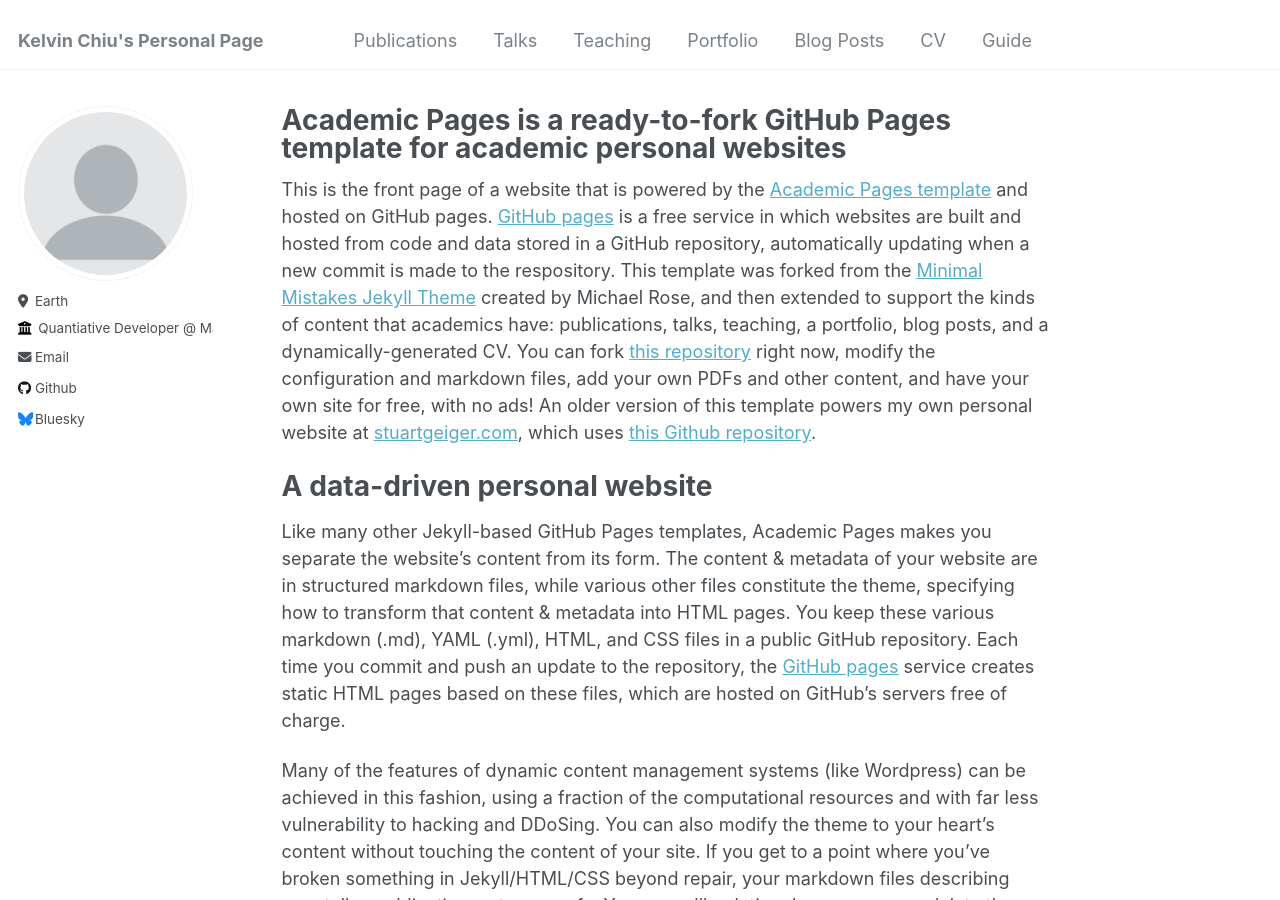
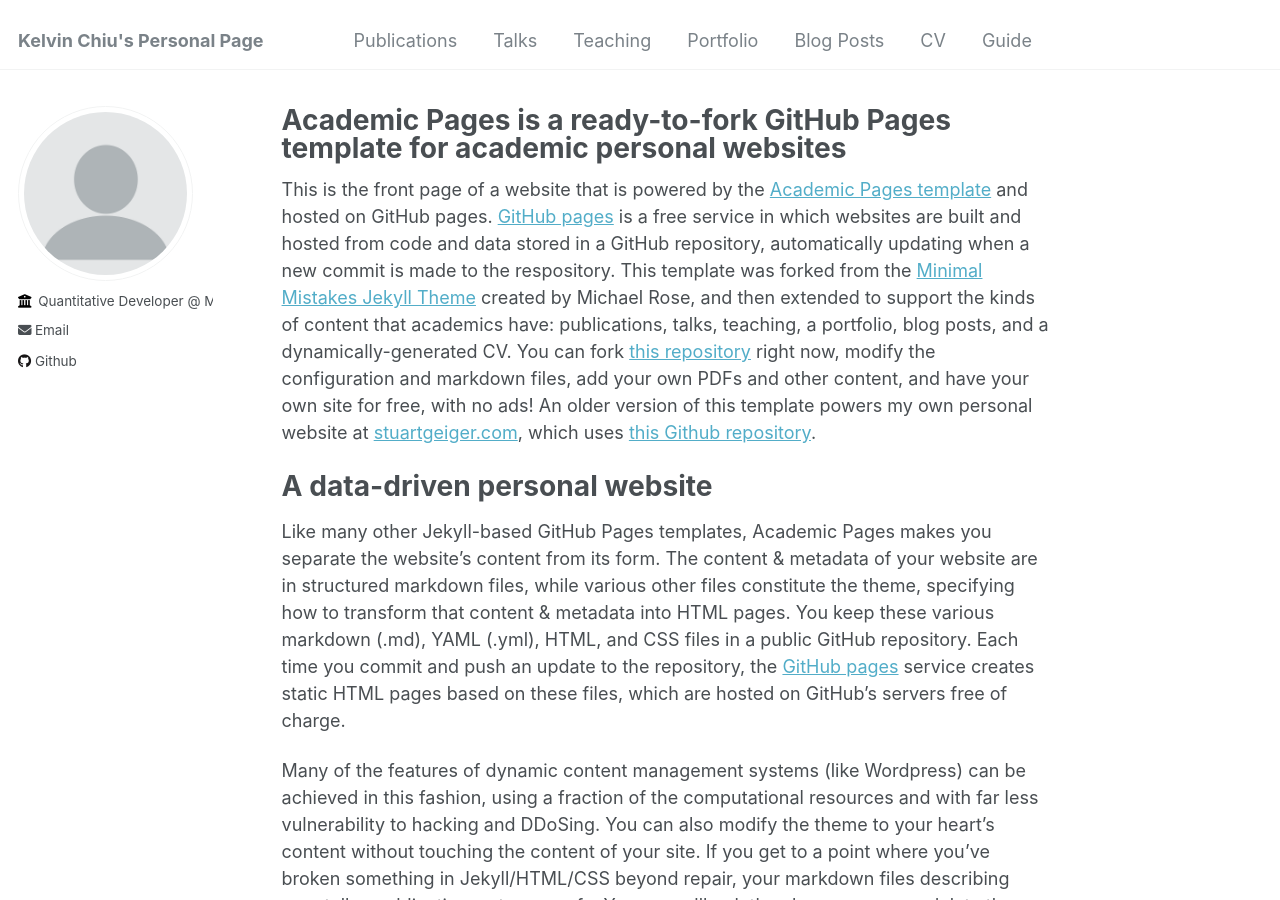
Before and after one commit to KYLChiu/KYLChiu.github.io, a Jekyll site: the page built from _pages/about.md, in a window 1280 px wide and 900 px high. Built offline with Jekyll 4.4.1, drawn with Linux system fonts in a browser that asks for light colours.

Commit message:
Update _config.yml

```diff
--- a/_config.yml
+++ b/_config.yml
@@ -25,8 +25,8 @@
   name             : # ""
   pronouns         : # example: "she/her"
   bio              : # ""
-  location         : "Earth"
-  employer         : "Quantiative Developer @ Man AHL"
+  location         : # "Earth"
+  employer         : "Quantitative Developer @ Man AHL"
   uri              : # URL
   email            : "kchiu1997@gmail.org"
 
@@ -48,7 +48,7 @@
   stackoverflow    : # User number or user number and name (i.e., use "1" or "1/jeff-atwood")
 
   # Social media
-  bluesky          : "bsky.app" # Replace this with you Bluesky username
+  bluesky          : # "bsky.app" # Replace this with you Bluesky username
   facebook         : # Username
   flickr           : # Username
   foursquare       : # Username
```
